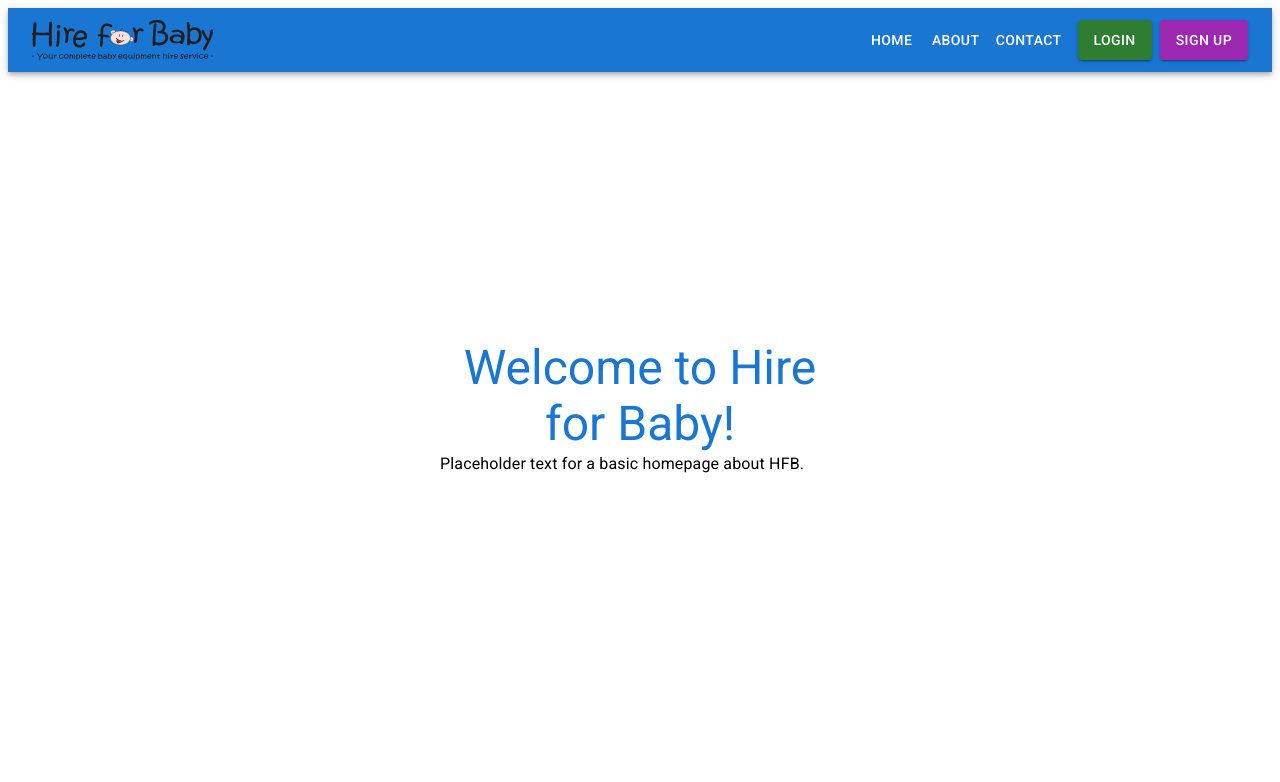
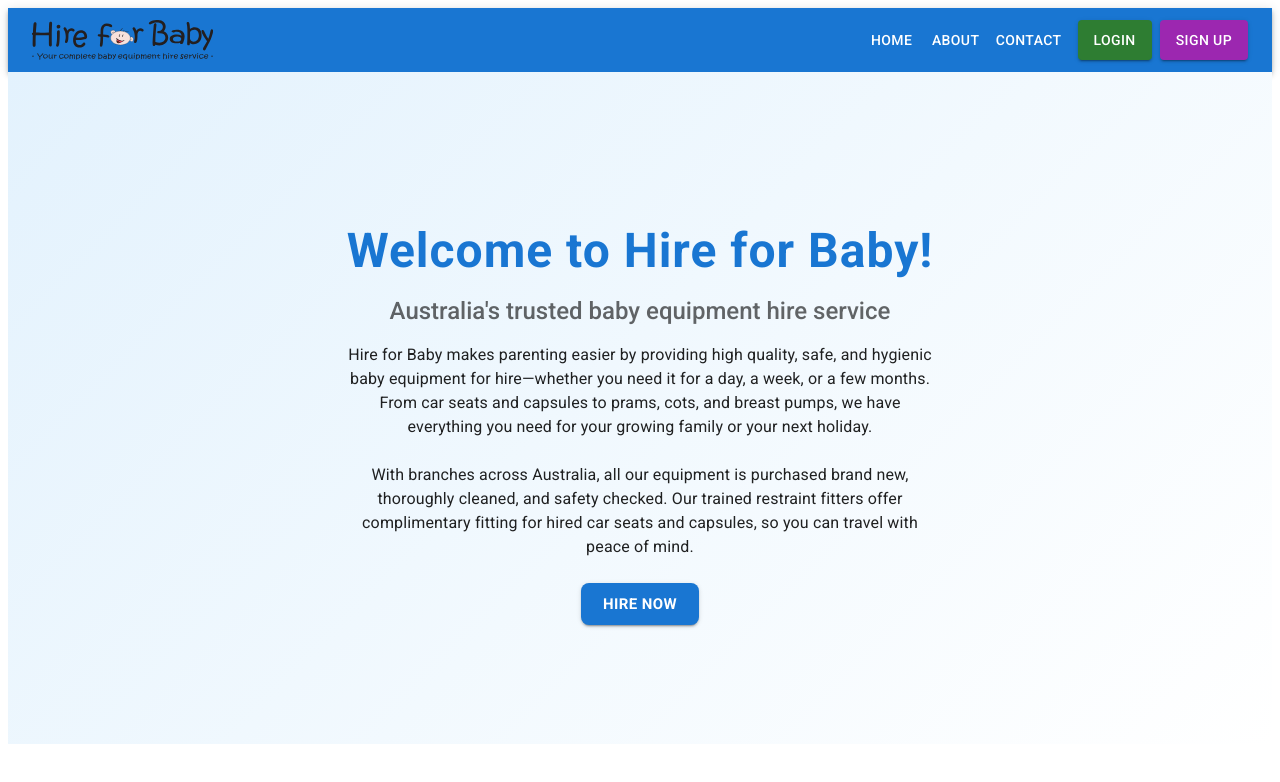
Before and after one commit to adilsheeth/hfb, a React (Create React App) app: page / in a window 1280 px wide. Shown: the top 782 px of the page. Built offline with nearby package versions, Linux system fonts and the light colour scheme; no server answers.

Commit message:
actually added things to about, contact and home pages

```diff
--- a/src/pages/About.jsx
+++ b/src/pages/About.jsx
@@ -1,15 +1,36 @@
-import { Box } from "@mui/material";
+import { Box, Typography, Paper } from "@mui/material";
 import Header from "../layout/Header";
 
 
 export default function About() {
-    if (!false) { return (
+    return (
         <Box>
-            <Header/>
-            <Box>
-                <p>About</p>
-                {/* TODO this page */}
+            <Header />
+            <Box sx={{ maxWidth: 700, mx: 'auto', mt: 4, px: 2 }}>
+                <Typography variant="h4" sx={{ fontWeight: 700, color: 'primary.main', mb: 3, textAlign: 'center', letterSpacing: 1 }}>
+                    The complete baby equipment hire service
+                </Typography>
+                <Paper elevation={0} sx={{ p: 3, bgcolor: '#f9f9f9', borderRadius: 2 }}>
+                    <Typography variant="body1" sx={{ mb: 2, color: 'text.primary' }}>
+                        Let Hire for Baby help you with all your baby equipment hire needs for a day, a week or a few months with our friendly, professional service. Here at Hire for Baby, we offer high quality baby equipment rental services at great prices. We stock a wide range of products from car capsules and car seats, to breast pumps and portacots.
+                    </Typography>
+                    <Typography variant="body1" sx={{ mb: 2, color: 'text.primary' }}>
+                        You and your baby deserve the best, so hire baby equipment from one of our branches all around Australia. From Perth, Darwin and Adelaide and with baby equipment branches located all along the East Coast from Brisbane, Sydney and Melbourne. All of our baby equipment for hire is purchased brand new, carefully cleaned & safety checked to ensure it is in the best possible condition for your use.
+                    </Typography>
+                    <Typography variant="h6" sx={{ fontWeight: 700, color: 'primary.main', mt: 3, mb: 1 }}>
+                        Why buy, when you can hire your baby equipment?
+                    </Typography>
+                    <Typography variant="body1" sx={{ mb: 2, color: 'text.primary' }}>
+                        For your fast growing baby, buying expensive equipment like rockers and swings may not make sense. What your baby uses now might not be of any use after a couple months.  We at Hire for Baby provide an extensive range of cost-effective, hygienic and completely safe to use baby equipment from capsules, strollers to prams and portacots.
+                    </Typography>
+                    <Typography variant="body1" sx={{ mb: 2, color: 'text.primary' }}>
+                        Our restraint fitters who are trained, provide complimentary fitting of hired baby capsules and car seats (when you collect) so that you can rest assured of your baby’s safety. Save your time, money and storage space by hiring for home – capsules, bassinettes, hammocks, strollers, swings, entertainers and much more. We also stock baby twin prams and baby twin strollers.
+                    </Typography>
+                    <Typography variant="body1" sx={{ color: 'text.primary' }}>
+                        For holidays, reduce stress, excess baggage fees (and potential damage to your baby equipment in transit) by having prams, portacots and car seats waiting for you on arrival. Hiring makes sense for a stress-free holiday! Prices vary according to the item & length of hire, so email us or ring your nearest branch today for a quote!
+                    </Typography>
+                </Paper>
             </Box>
         </Box>
-    )}
+    );
 }
--- a/src/pages/Contact.jsx
+++ b/src/pages/Contact.jsx
@@ -1,15 +1,49 @@
-import { Box } from "@mui/material";
+import { Box, Typography, Button, Stack, Paper } from "@mui/material";
 import Header from "../layout/Header";
+import FacebookIcon from '@mui/icons-material/Facebook';
+import InstagramIcon from '@mui/icons-material/Instagram';
+import YouTubeIcon from '@mui/icons-material/YouTube';
+import PinterestIcon from '@mui/icons-material/Pinterest';
+import TwitterIcon from '@mui/icons-material/Twitter';
 
 
-export default function Contact(){
-    if(!false){ return(
+export default function Contact() {
+    return (
         <Box>
-            <Header/>
-            <Box>
-                <p>Contact</p>
-                {/* TODO this page */}
+            <Header />
+            <Box sx={{ maxWidth: 500, mx: 'auto', mt: 4, px: 2 }}>
+                <Typography variant="h4" sx={{ fontWeight: 700, color: 'primary.main', mb: 3, textAlign: 'center', letterSpacing: 1 }}>
+                    Contact Us
+                </Typography>
+                <Paper elevation={0} sx={{ p: 3, bgcolor: '#f9f9f9', borderRadius: 2, mb: 3 }}>
+                    <Typography variant="body1" sx={{ mb: 2, color: 'text.primary', textAlign: 'center' }}>
+                        For all enquiries, call us on:
+                    </Typography>
+                    <Typography variant="h5" sx={{ fontWeight: 700, color: 'primary.main', mb: 2, textAlign: 'center', letterSpacing: 1 }}>
+                        1300 363 755
+                    </Typography>
+                    <Typography variant="body2" sx={{ mb: 2, color: 'text.secondary', textAlign: 'center' }}>
+                        Or connect with us on social media:
+                    </Typography>
+                    <Stack direction="row" spacing={2} justifyContent="center">
+                        <Button variant="contained" color="primary" sx={{ borderRadius: 2, minWidth: 44, p: 0, display: 'flex', justifyContent: 'center', alignItems: 'center' }} href="https://www.facebook.com/HireforBabyHQ/" target="_blank" aria-label="Facebook">
+                            <FacebookIcon sx={{ mx: 'auto' }} />
+                        </Button>
+                        <Button variant="contained" color="primary" sx={{ borderRadius: 2, minWidth: 44, p: 0, display: 'flex', justifyContent: 'center', alignItems: 'center' }} href="https://www.instagram.com/hireforbabyhq/" target="_blank" aria-label="Instagram">
+                            <InstagramIcon sx={{ mx: 'auto' }} />
+                        </Button>
+                        <Button variant="contained" color="primary" sx={{ borderRadius: 2, minWidth: 44, p: 0, display: 'flex', justifyContent: 'center', alignItems: 'center' }} href="https://www.youtube.com/channel/UCw60k9BLPcSD8pAf_yKyT_Q" target="_blank" aria-label="YouTube">
+                            <YouTubeIcon sx={{ mx: 'auto' }} />
+                        </Button>
+                        <Button variant="contained" color="primary" sx={{ borderRadius: 2, minWidth: 44, p: 0, display: 'flex', justifyContent: 'center', alignItems: 'center' }} href="https://www.pinterest.com.au/hireforbaby2/" target="_blank" aria-label="Pinterest">
+                            <PinterestIcon sx={{ mx: 'auto' }} />
+                        </Button>
+                        <Button variant="contained" color="primary" sx={{ borderRadius: 2, minWidth: 44, p: 0, display: 'flex', justifyContent: 'center', alignItems: 'center' }} href="https://twitter.com/HireForBaby" target="_blank" aria-label="Twitter">
+                            <TwitterIcon sx={{ mx: 'auto' }} />
+                        </Button>
+                    </Stack>
+                </Paper>
             </Box>
         </Box>
-    )}
+    );
 }
--- a/src/pages/Home.jsx
+++ b/src/pages/Home.jsx
@@ -1,23 +1,31 @@
 import Header from "../layout/Header";
-import { Box, Grid, Typography } from "@mui/material";
-
+import { Box, Grid, Typography, Button } from "@mui/material";
+import { useNavigate } from "react-router-dom";
 
 export default function Home() {
-
-    if (!false) { return (
+    const navigate = useNavigate();
+    return (
         <Box>
             <Header />
-            <Grid container direction={'column'} alignItems={'center'} justifyContent={'center'} height='84vh' spacing={5} padding={5}>
-                <Box maxWidth='50vh'>
-                    <Typography variant="h3" textAlign={'center'} color='primary'>
+            <Grid container direction="column" alignItems="center" justifyContent="center" height="84vh" spacing={0} padding={0} sx={{ background: 'linear-gradient(135deg, #e3f2fd 0%, #fff 100%)' }}>
+                <Box maxWidth="600px" width="100%" sx={{ mt: 8, mb: 4, textAlign: 'center' }}>
+                    <Typography variant="h3" color="primary" sx={{ fontWeight: 700, mb: 2, letterSpacing: 1 }}>
                         Welcome to Hire for Baby!
                     </Typography>
-                    <Typography>
-                        Placeholder text for a basic homepage about HFB.
+                    <Typography variant="h5" sx={{ color: 'text.secondary', mb: 2, fontWeight: 500 }}>
+                        Australia's trusted baby equipment hire service
                     </Typography>
+                    <Typography variant="body1" sx={{ color: 'text.primary', mb: 3 }}>
+                        Hire for Baby makes parenting easier by providing high quality, safe, and hygienic baby equipment for hire—whether you need it for a day, a week, or a few months. From car seats and capsules to prams, cots, and breast pumps, we have everything you need for your growing family or your next holiday.
+                    </Typography>
+                    <Typography variant="body1" sx={{ color: 'text.primary', mb: 3 }}>
+                        With branches across Australia, all our equipment is purchased brand new, thoroughly cleaned, and safety checked. Our trained restraint fitters offer complimentary fitting for hired car seats and capsules, so you can travel with peace of mind.
+                    </Typography>
+                    <Button variant="contained" color="primary" size="large" sx={{ borderRadius: 2, fontWeight: 600 }} onClick={() => navigate('/new-order')}>
+                        Hire Now
+                    </Button>
                 </Box>
             </Grid>
-
         </Box>
-    )}
+    );
 }
```
